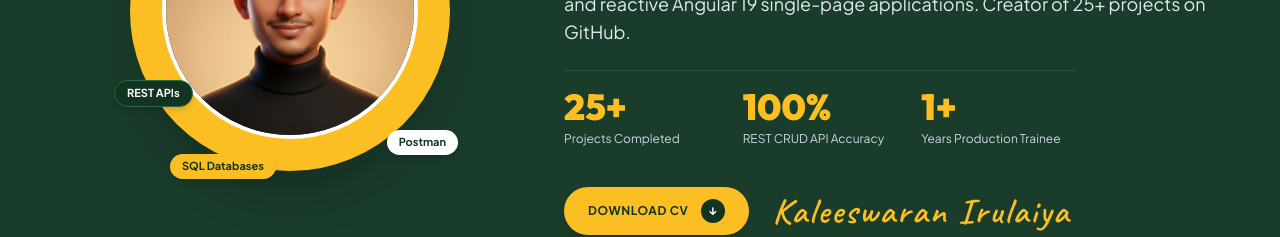
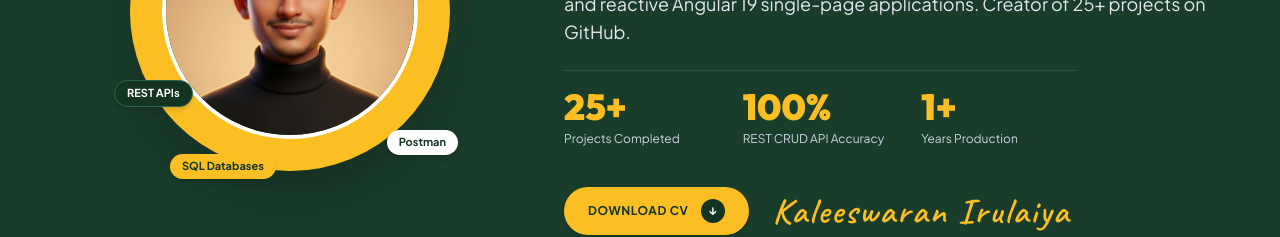
Before and after one commit to kaleez17/portfolio-new, an Angular app: page / in a window 1280 px wide. Shown: the part 1740-1977 px from the top of the page. Built offline with nearby package versions, Linux system fonts and the light colour scheme.

Commit message:
Update about.component.ts

```diff
--- a/src/app/features/about/about.component.ts
+++ b/src/app/features/about/about.component.ts
@@ -75,7 +75,7 @@ import { PERSONAL_INFO } from '../../shared/data/portfolio-data';
             </div>
             <div>
               <div class="font-display font-black text-3xl sm:text-4xl text-sun-400">1+</div>
-              <div class="text-slate-300 text-xs mt-1">Years Production Trainee</div>
+              <div class="text-slate-300 text-xs mt-1">Years Production</div>
             </div>
           </div>
 
```
